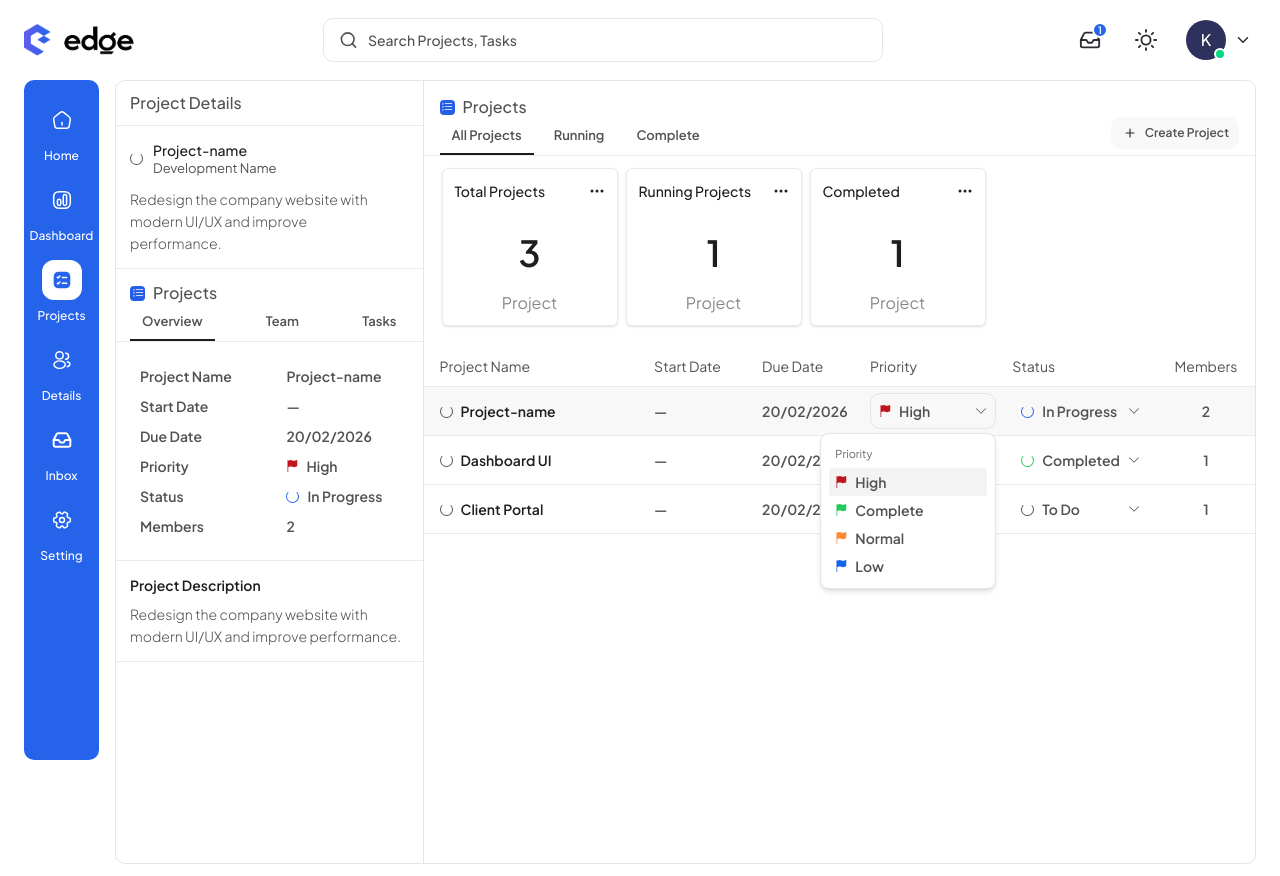
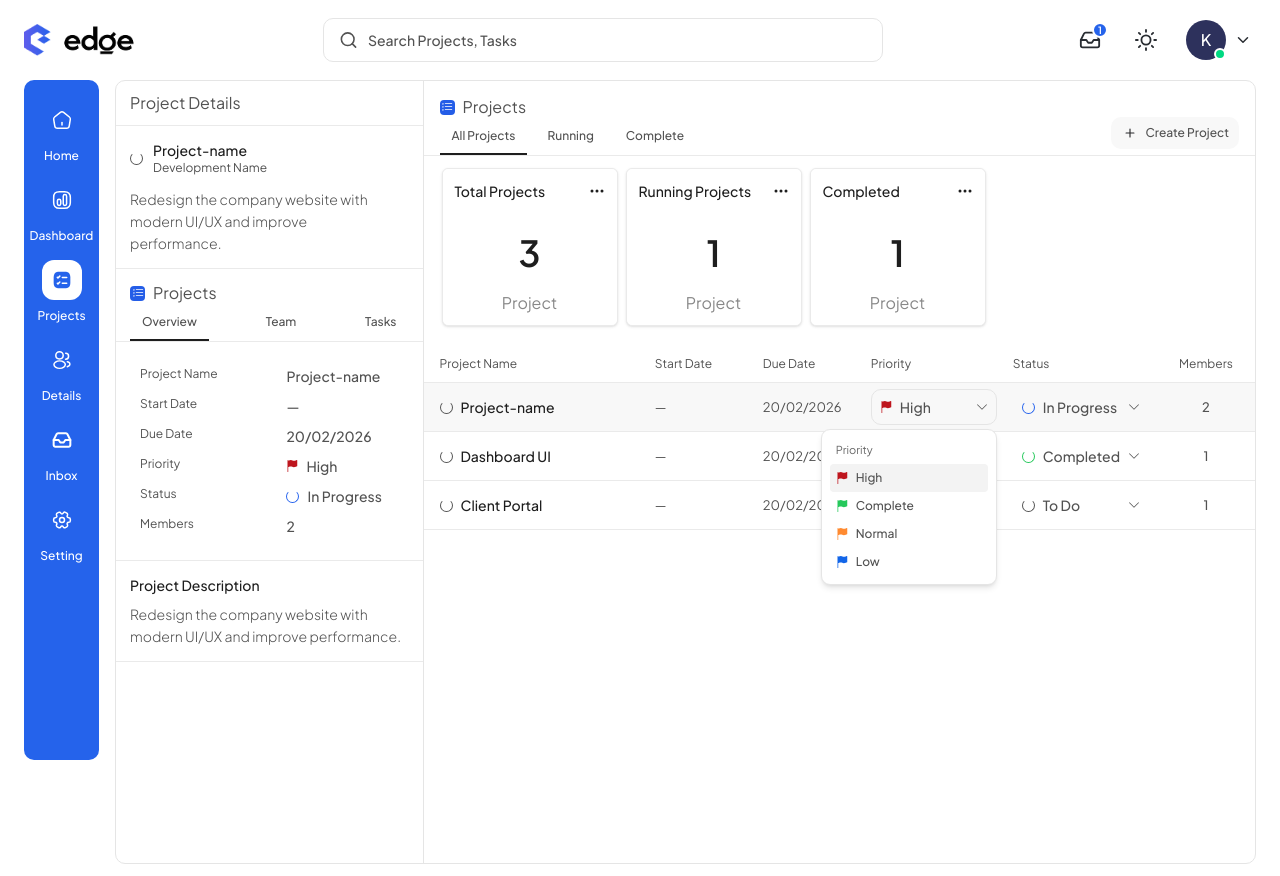
Before and after one commit to Codejourney01/Edge, a React (Vite) app in the folder frontend/: page /managerdashboard/projects in a window 1280 px wide. Both pictures are taken after a click on the button "High". Built offline with nearby package versions, Linux system fonts and the light colour scheme.

Commit message:
Match Projects typography to Dashboard

```diff
--- a/frontend/src/modules/manager/components/ProjectDetailsSidebar.jsx
+++ b/frontend/src/modules/manager/components/ProjectDetailsSidebar.jsx
@@ -40,7 +40,7 @@ export default function ProjectDetailsSidebar({ project, members, onSaveMembers
             aria-label="Selected project details"
             className="min-w-0 border-b border-[#e5e5e5] lg:border-b-0 lg:border-r"
         >
-            <h1 className="border-b border-[#eaeaea] px-3.5 py-2.5 text-[14px] font-medium text-[#525252] md:text-[16px]">
+            <h1 className="border-b border-[#eaeaea] px-3.5 py-2.5 text-[14px] text-[#525252] md:text-[16px]">
                 Project Details
             </h1>
 
@@ -51,12 +51,12 @@ export default function ProjectDetailsSidebar({ project, members, onSaveMembers
                             <StatusDot status="To Do" />
 
                             <div className="min-w-0">
-                                <p className="break-words text-[13px] font-medium text-[#1e1e1e] md:text-sm">
+                                <p className="break-words text-[13px] font-medium leading-5 text-[#1e1e1e] md:text-sm">
                                     {project.name}
                                 </p>
 
                                 {project.developmentName && (
-                                    <p className="text-xs leading-4 text-[#525252] md:text-[13px]">
+                                    <p className="text-xs leading-4 text-[#525252]">
                                         {project.developmentName}
                                     </p>
                                 )}
@@ -64,7 +64,7 @@ export default function ProjectDetailsSidebar({ project, members, onSaveMembers
                         </div>
 
                         {summary && (
-                            <p className="mt-3 max-w-[250px] text-[13px] font-light leading-5 text-[#525252] md:text-sm md:leading-5.5">
+                            <p className="mt-3 max-w-[250px] text-[13px] font-light leading-5.5 text-[#525252] md:text-sm">
                                 {summary}
                             </p>
                         )}
@@ -86,7 +86,7 @@ export default function ProjectDetailsSidebar({ project, members, onSaveMembers
 
                     {activeTab === 'Overview' && (
                         <>
-                            <dl className="grid grid-cols-[minmax(0,1.2fr)_minmax(0,1fr)] items-start gap-x-3 gap-y-2.5 px-6 py-6 text-[13px] font-semibold text-[#525252] md:text-sm">
+                            <dl className="grid grid-cols-[minmax(0,1.2fr)_minmax(0,1fr)] items-start gap-x-3 gap-y-2.5 px-6 py-6 text-[13px] leading-5 text-[#525252] md:text-sm [&>dd]:font-medium [&>dt]:text-xs">
                                 <dt>Project Name</dt>
                                 <dd className="min-w-0 wrap-break-word">{project.name}</dd>
 
@@ -113,10 +113,10 @@ export default function ProjectDetailsSidebar({ project, members, onSaveMembers
                             </dl>
 
                             <section className="border-y border-[#eaeaea] px-3.5 py-3.5">
-                                <h2 className="text-sm font-semibold text-[#1e1e1e]">
+                                <h2 className="text-sm font-medium leading-5 text-[#1e1e1e]">
                                     Project Description
                                 </h2>
-                                <p className="mt-2 text-[13px] font-light leading-5 text-[#525252] md:text-sm md:leading-5.5">
+                                <p className="mt-2 text-[13px] font-light leading-5.5 text-[#525252] md:text-sm">
                                     {project.description || 'No project description.'}
                                 </p>
                             </section>
@@ -128,7 +128,7 @@ export default function ProjectDetailsSidebar({ project, members, onSaveMembers
                             {activeTab === 'Team' && (
                                 <>
                                     <div className="relative mb-2 flex items-center justify-between gap-2">
-                                        <span className="rounded-lg bg-[#f8f8f8] px-3 py-1.5 text-xs font-semibold text-[#525252]">
+                                        <span className="rounded-lg bg-[#f8f8f8] px-3 py-1.5 text-xs font-medium text-[#525252]">
                                             Members&nbsp; {projectMembers.length}
                                         </span>
 
@@ -172,17 +172,17 @@ export default function ProjectDetailsSidebar({ project, members, onSaveMembers
                                         )}
                                     </div>
 
-                                    <table className="w-full table-fixed text-left text-[13px] text-[#525252] md:text-sm">
+                                    <table className="w-full table-fixed text-left text-[13px] leading-5 text-[#525252] md:text-sm">
                                         <thead className="border-b border-[#eaeaea]">
                                             <tr>
-                                                <th scope="col" className="w-[53%] pb-3 pr-2 font-normal">Name</th>
-                                                <th scope="col" className="pb-3 font-normal">Job Title</th>
+                                                <th scope="col" className="w-[53%] pb-3 pr-2 text-xs font-normal leading-4">Name</th>
+                                                <th scope="col" className="pb-3 text-xs font-normal leading-4">Job Title</th>
                                             </tr>
                                         </thead>
-                                        <tbody className="font-semibold">
+                                        <tbody>
                                             {projectMembers.map((member) => (
                                                 <tr key={member.id} className="border-b border-[#eaeaea]">
-                                                    <td className="break-words py-2.5 pr-2">{member.name}</td>
+                                                    <td className="break-words py-2.5 pr-2 font-medium">{member.name}</td>
                                                     <td className="break-words py-2.5">{member.title}</td>
                                                 </tr>
                                             ))}
@@ -201,16 +201,16 @@ export default function ProjectDetailsSidebar({ project, members, onSaveMembers
 
                             {activeTab === 'Tasks' && (
                                 project.tasks?.length ? (
-                                    <ul className="divide-y divide-[#eaeaea] text-[13px] text-[#525252] md:text-sm">
+                                    <ul className="divide-y divide-[#eaeaea] text-[13px] leading-5 text-[#525252] md:text-sm">
                                         {project.tasks.map((task) => (
                                             <li key={task.id} className="flex items-center justify-between gap-3 py-2.5">
-                                                <span className="min-w-0 break-words font-semibold">{task.name}</span>
-                                                <span className="shrink-0 text-xs">{task.status}</span>
+                                                <span className="min-w-0 break-words font-medium">{task.name}</span>
+                                                <span className="shrink-0 text-xs leading-4">{task.status}</span>
                                             </li>
                                         ))}
                                     </ul>
                                 ) : (
-                                    <p className="py-2 text-[13px] text-[#525252] md:text-sm">
+                                    <p className="py-2 text-[13px] leading-5 text-[#525252] md:text-sm">
                                         No tasks assigned.
                                     </p>
                                 )
@@ -219,7 +219,7 @@ export default function ProjectDetailsSidebar({ project, members, onSaveMembers
                     )}
                 </>
             ) : (
-                <p className="px-3.5 py-4 text-[13px] text-[#525252] md:text-sm">
+                <p className="px-3.5 py-4 text-[13px] leading-5 text-[#525252] md:text-sm">
                     Select a project to view its details.
                 </p>
             )}
--- a/frontend/src/modules/manager/components/ProjectsPanel.jsx
+++ b/frontend/src/modules/manager/components/ProjectsPanel.jsx
@@ -34,7 +34,7 @@ export function ProjectsHeading({ id }) {
     return (
         <h2
             id={id}
-            className="flex items-center gap-2 text-[14px] font-medium text-[#525252] md:text-[16px]"
+            className="flex items-center gap-2 text-[14px] text-[#525252] md:text-[16px]"
         >
             <span className="inline-flex size-[15px] items-center justify-center rounded-[4px] bg-[#245de7] text-white">
                 <BsListTask aria-hidden="true" className="size-3" />
@@ -56,7 +56,7 @@ export function PanelNavigation({ label, options, value, onChange, spread = fals
                     type="button"
                     aria-pressed={value === option}
                     onClick={() => onChange(option)}
-                    className={`min-h-9 border-b-2 px-2.5 text-xs font-semibold text-[#525252] hover:text-[#1e1e1e] focus-visible:outline-2 focus-visible:outline-[#245de7] sm:px-3 md:text-[13px] ${
+                    className={`min-h-9 border-b-2 px-2.5 text-xs font-medium text-[#525252] hover:text-[#1e1e1e] focus-visible:outline-2 focus-visible:outline-[#245de7] sm:px-3 ${
                         value === option ? 'border-[#1e1e1e]' : 'border-transparent'
                     }`}
                 >
@@ -200,7 +200,7 @@ function ProjectSelect({ label, value, groups, onChange, Icon, alignEnd = false
                         setOpen(true);
                     }
                 }}
-                className={`flex h-9 w-full min-w-0 items-center gap-2 rounded-lg border px-2 text-left font-semibold hover:border-[#e5e5e5] hover:bg-[#f8f8f8] focus-visible:outline-2 focus-visible:outline-[#245de7] ${
+                className={`flex h-9 w-full min-w-0 items-center gap-2 rounded-lg border px-2 text-left font-medium hover:border-[#e5e5e5] hover:bg-[#f8f8f8] focus-visible:outline-2 focus-visible:outline-[#245de7] ${
                     open ? 'border-[#e5e5e5] bg-[#f8f8f8]' : 'border-transparent'
                 }`}
             >
@@ -216,11 +216,11 @@ function ProjectSelect({ label, value, groups, onChange, Icon, alignEnd = false
                     role="menu"
                     aria-label={label}
                     onKeyDown={navigateMenu}
-                    className="fixed z-40 max-h-[calc(100dvh-16px)] w-[176px] max-w-[calc(100vw-16px)] divide-y divide-[#eaeaea] overflow-y-auto rounded-[9px] border border-[#e5e5e5] bg-white text-[13px] text-[#525252] shadow-md md:text-sm"
+                    className="fixed z-40 max-h-[calc(100dvh-16px)] w-[176px] max-w-[calc(100vw-16px)] divide-y divide-[#eaeaea] overflow-y-auto rounded-[9px] border border-[#e5e5e5] bg-white text-xs leading-4 text-[#525252] shadow-md"
                 >
                     {groups.map(({ label: groupLabel, options }) => (
                         <div key={groupLabel} role="group" aria-label={groupLabel} className="px-2 py-2">
-                            <div aria-hidden="true" className="px-1.5 pb-1.5 pt-1 text-[11px] font-normal text-[#666]">
+                            <div aria-hidden="true" className="px-1.5 pb-1.5 pt-1 text-[11px] font-normal leading-4 text-[#666]">
                                 {groupLabel}
                             </div>
 
@@ -235,7 +235,7 @@ function ProjectSelect({ label, value, groups, onChange, Icon, alignEnd = false
                                         closeMenu();
                                         onChange(option);
                                     }}
-                                    className={`flex min-h-7 w-full items-center gap-2 rounded px-1.5 text-left font-semibold hover:bg-[#f4f4f4] focus-visible:outline-2 focus-visible:outline-[#245de7] ${
+                                    className={`flex min-h-7 w-full items-center gap-2 rounded px-1.5 text-left font-medium hover:bg-[#f4f4f4] focus-visible:outline-2 focus-visible:outline-[#245de7] ${
                                         value === option ? 'bg-[#f3f3f3]' : ''
                                     }`}
                                 >
@@ -345,7 +345,7 @@ export default function ProjectsPanel({ projects, selectedId, onSelect, onUpdate
                     type="button"
                     aria-expanded={creating}
                     onClick={() => setCreating(!creating)}
-                    className="mb-1.5 inline-flex min-h-8 items-center gap-1.5 rounded-lg bg-[#f8f8f8] px-2.5 text-xs font-semibold text-[#525252] hover:bg-[#eeeeee] focus-visible:outline-2 focus-visible:outline-[#245de7]"
+                    className="mb-1.5 inline-flex min-h-8 items-center gap-1.5 rounded-lg bg-[#f8f8f8] px-2.5 text-xs font-medium text-[#525252] hover:bg-[#eeeeee] focus-visible:outline-2 focus-visible:outline-[#245de7]"
                 >
                     <BsPlus aria-hidden="true" className="text-lg text-[#27272a]" />
                     Create Project
@@ -358,7 +358,7 @@ export default function ProjectsPanel({ projects, selectedId, onSelect, onUpdate
                     className="flex flex-wrap items-end gap-2 border-b border-[#eaeaea] px-4 py-3"
                 >
                     <div className="flex flex-col gap-1">
-                        <label htmlFor={nameId} className="text-xs font-semibold text-[#525252]">
+                        <label htmlFor={nameId} className="text-xs font-medium text-[#525252]">
                             Project name
                         </label>
                         <input
@@ -367,12 +367,12 @@ export default function ProjectsPanel({ projects, selectedId, onSelect, onUpdate
                             required
                             value={newName}
                             onChange={(event) => setNewName(event.target.value)}
-                            className="w-full max-w-[260px] rounded-md border border-[#e5e5e5] px-2 py-1.5 text-sm focus-visible:outline-2 focus-visible:outline-[#245de7]"
+                            className="w-full max-w-[260px] rounded-md border border-[#e5e5e5] px-2 py-1.5 text-[13px] leading-5 focus-visible:outline-2 focus-visible:outline-[#245de7] md:text-sm"
                         />
                     </div>
 
                     <div className="flex flex-col gap-1">
-                        <label htmlFor={startDateId} className="text-xs font-semibold text-[#525252]">
+                        <label htmlFor={startDateId} className="text-xs font-medium text-[#525252]">
                             Start Date
                         </label>
                         <input
@@ -380,13 +380,13 @@ export default function ProjectsPanel({ projects, selectedId, onSelect, onUpdate
                             type="date"
                             value={newStartDate}
                             onChange={(event) => setNewStartDate(event.target.value)}
-                            className="rounded-md border border-[#e5e5e5] px-2 py-1.5 text-sm focus-visible:outline-2 focus-visible:outline-[#245de7]"
+                            className="rounded-md border border-[#e5e5e5] px-2 py-1.5 text-[13px] leading-5 focus-visible:outline-2 focus-visible:outline-[#245de7] md:text-sm"
                         />
                     </div>
 
                     <button
                         type="submit"
-                        className="rounded-md bg-[#245de7] px-3 py-2 text-xs font-semibold text-white"
+                        className="rounded-md bg-[#245de7] px-3 py-2 text-xs font-medium text-white"
                     >
                         Create
                     </button>
@@ -394,7 +394,7 @@ export default function ProjectsPanel({ projects, selectedId, onSelect, onUpdate
                     <button
                         type="button"
                         onClick={() => setCreating(false)}
-                        className="rounded-md bg-[#f8f8f8] px-3 py-2 text-xs font-semibold text-[#525252]"
+                        className="rounded-md bg-[#f8f8f8] px-3 py-2 text-xs font-medium text-[#525252]"
                     >
                         Cancel
                     </button>
@@ -404,15 +404,15 @@ export default function ProjectsPanel({ projects, selectedId, onSelect, onUpdate
             <ProjectStats stats={stats} />
 
             <div className="overflow-x-auto">
-                <table className="w-full min-w-[760px] text-left text-[13px] text-[#525252] md:text-sm">
+                <table className="w-full min-w-[760px] text-left text-[13px] leading-5 text-[#525252] md:text-sm">
                     <thead>
                         <tr className="border-b border-[#eaeaea]">
-                            <th scope="col" className="py-2.5 pl-4 pr-3 font-normal">Project Name</th>
-                            <th scope="col" className="w-[108px] px-2 py-2.5 font-normal">Start Date</th>
-                            <th scope="col" className="w-[108px] px-2 py-2.5 font-normal">Due Date</th>
-                            <th scope="col" className="w-[130px] px-2 py-2.5 font-normal">Priority</th>
-                            <th scope="col" className="w-[145px] px-2 py-2.5 font-normal">Status</th>
-                            <th scope="col" className="w-[98px] px-2 py-2.5 text-center font-normal">Members</th>
+                            <th scope="col" className="py-2.5 pl-4 pr-3 text-xs font-normal leading-4">Project Name</th>
+                            <th scope="col" className="w-[108px] px-2 py-2.5 text-xs font-normal leading-4">Start Date</th>
+                            <th scope="col" className="w-[108px] px-2 py-2.5 text-xs font-normal leading-4">Due Date</th>
+                            <th scope="col" className="w-[130px] px-2 py-2.5 text-xs font-normal leading-4">Priority</th>
+                            <th scope="col" className="w-[145px] px-2 py-2.5 text-xs font-normal leading-4">Status</th>
+                            <th scope="col" className="w-[98px] px-2 py-2.5 text-center text-xs font-normal leading-4">Members</th>
                         </tr>
                     </thead>
 
@@ -429,18 +429,18 @@ export default function ProjectsPanel({ projects, selectedId, onSelect, onUpdate
                                         type="button"
                                         aria-pressed={selectedId === project.id}
                                         onClick={() => onSelect(project.id)}
-                                        className="flex items-center gap-2 break-words text-left font-semibold text-[#1e1e1e] hover:underline focus-visible:outline-2 focus-visible:outline-[#245de7]"
+                                        className="flex items-center gap-2 break-words text-left font-medium text-[#1e1e1e] hover:underline focus-visible:outline-2 focus-visible:outline-[#245de7]"
                                     >
                                         <StatusDot status="To Do" />
                                         <span className="min-w-0">{project.name}</span>
                                     </button>
                                 </td>
 
-                                <td className="whitespace-nowrap px-2 font-semibold">
+                                <td className="whitespace-nowrap px-2 text-xs leading-4 md:text-[13px]">
                                     {formatProjectDate(project.startDate)}
                                 </td>
 
-                                <td className="whitespace-nowrap px-2 font-semibold">
+                                <td className="whitespace-nowrap px-2 text-xs leading-4 md:text-[13px]">
                                     {formatProjectDate(project.dueDate)}
                                 </td>
 
@@ -465,7 +465,7 @@ export default function ProjectsPanel({ projects, selectedId, onSelect, onUpdate
                                     />
                                 </td>
 
-                                <td className="px-2 text-center font-semibold">
+                                <td className="px-2 text-center text-xs font-medium leading-4 md:text-[13px]">
                                     {project.memberIds?.length ?? 0}
                                 </td>
                             </tr>
```
Also changed, not shown: frontend/src/modules/manager/components/MemberSearch.jsx (+6 -6 lines).
